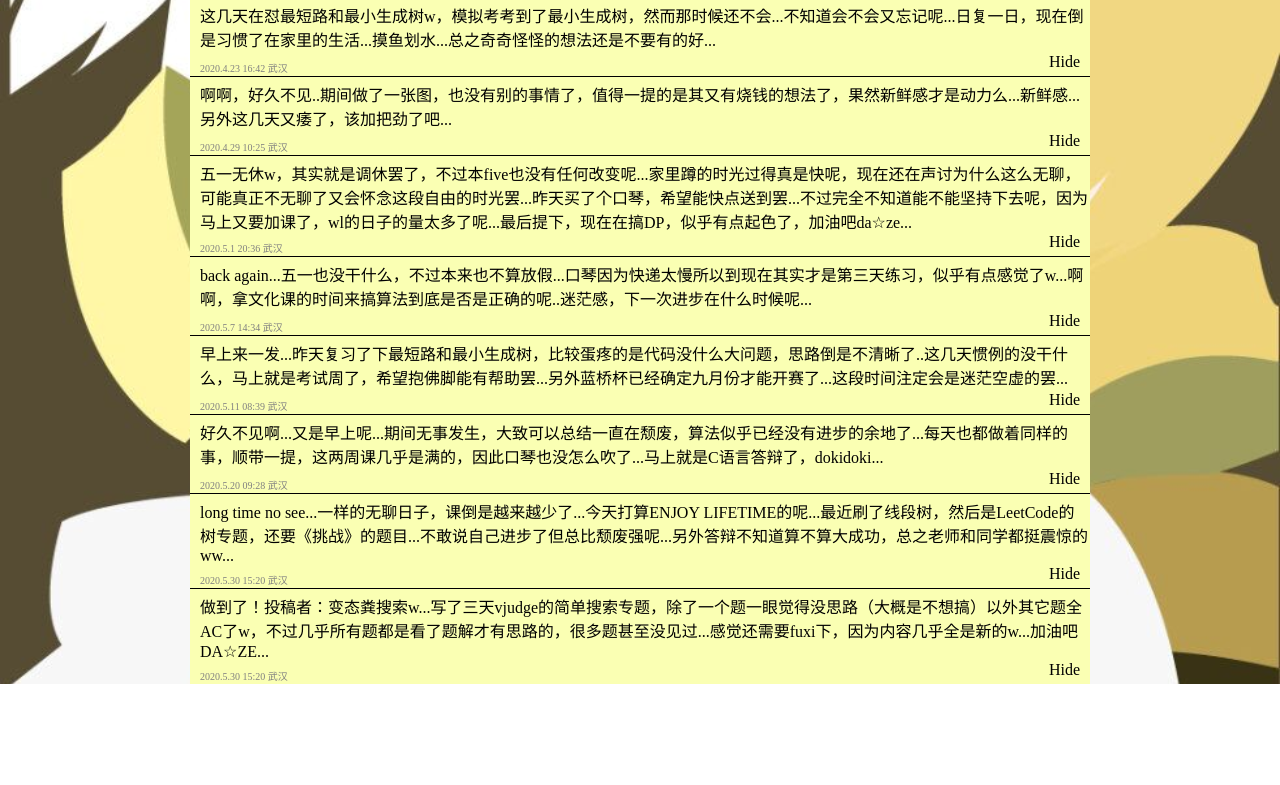
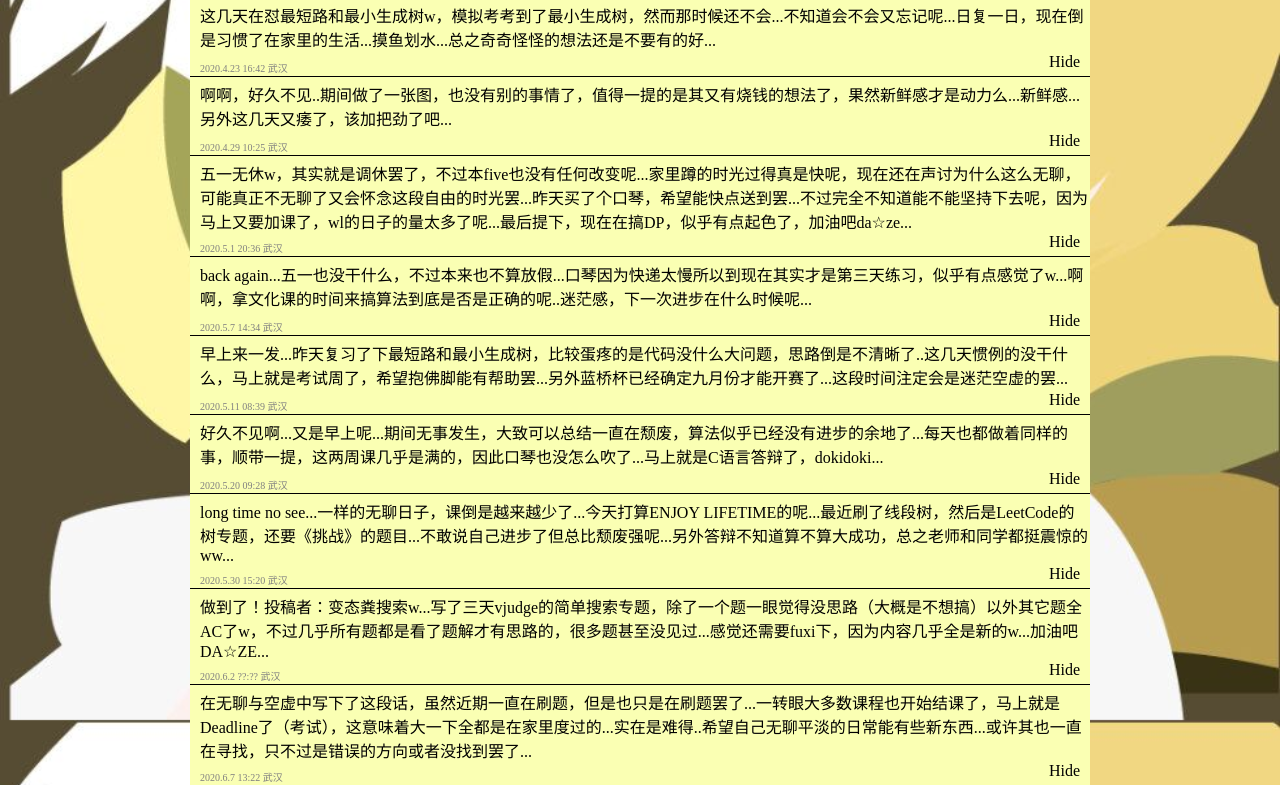
Before and after one commit to KeepCodeing/InfectedZer-S, a plain HTML site: page jilu.html in a window 1280 px wide. Shown: the part 3451-4236 px from the top of the page. Before the commit the page ends 4135 px from the top, so only its background shows below. Drawn offline with Linux system fonts and the light colour scheme.

Commit message:
Update jilu.html

```diff
--- a/jilu.html
+++ b/jilu.html
@@ -514,7 +514,12 @@
 	appen({
 	 MyMsg:"做到了！投稿者：变态粪搜索w...写了三天vjudge的简单搜索专题，除了一个题一眼觉得没思路（大概是不想搞）以外其它题全AC了w，不过几乎所有题都是看了题解才有思路的，很多题甚至没见过"
 		+"...感觉还需要fuxi下，因为内容几乎全是新的w...加油吧DA☆ZE...",
-	time:"2020.5.30 15:20 武汉"
+	time:"2020.6.2 ??:?? 武汉"
+	})
+	appen({
+	 MyMsg:"在无聊与空虚中写下了这段话，虽然近期一直在刷题，但是也只是在刷题罢了...一转眼大多数课程也开始结课了，马上就是Deadline了（考试），这意味着大一下全都是在家里度过的...实在是难得.."+
+		"希望自己无聊平淡的日常能有些新东西...或许其也一直在寻找，只不过是错误的方向或者没找到罢了...",
+	time:"2020.6.7 13:22 武汉"
 	})
             //设置li的JS
             function AllSet(){
```
